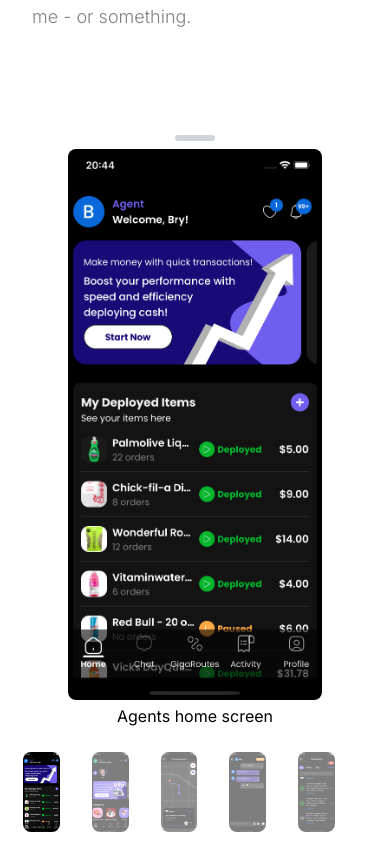
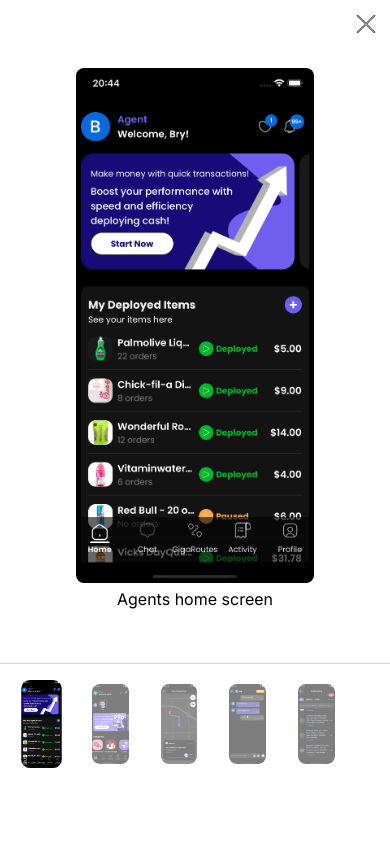
Before and after one commit to VictorYuriTC/VictorCamargoPortfolio, a Next.js app: page / in a window 390 px wide. Both pictures are taken after a click on the button 65 px from the left and 2412 px from the top of the page. Shown: the part 1990-2834 px from the top of the page. Built offline with nearby package versions, Linux system fonts and the light colour scheme.

Commit message:
feat: improve responsiveness on `ExperiencePhotosCarouselModal`

```diff
--- a/src/components/pages/home/ExperienceSection/ExperienceCard/AllExperiencesSkillTagsRow/AllExperienceSkillTagsRow.tsx
+++ b/src/components/pages/home/ExperienceSection/ExperienceCard/AllExperiencesSkillTagsRow/AllExperienceSkillTagsRow.tsx
@@ -1,6 +1,6 @@
 import { VictorExperienceType } from "../ExperienceCard";
 import ExperienceSkillTag from "../ExperienceSkillTag";
-import { useCallback, useEffect, useRef, useState } from "react";
+import { useCallback, useRef } from "react";
 import ChevronButton from "./ChevronButton";
 
 interface IAllExperienceSkillTagsRow {
--- a/src/components/pages/home/ExperienceSection/ExperienceCard/ExperiencePhotosCarouselModal.tsx
+++ b/src/components/pages/home/ExperienceSection/ExperienceCard/ExperiencePhotosCarouselModal.tsx
@@ -77,16 +77,13 @@
     <button
       onClick={handleOnClickBackdrop}
       className="flex items-end justify-center lg:items-center fixed top-0 right-20 bottom-0 left-0 w-screen h-screen z-50 bg-opacity-50 bg-white dark:bg-opacity-50 dark:bg-black">
-      <button
-        onClick={handleOnClickModalContent}
-        className="flex flex-col p-5 pt-2 lg:pt-5 relative rounded-lg w-[100%] h-[85%] lg:w-[70%] lg:h-[98%] bg-white dark:bg-black">
-        <div className="mb-2 flex flex-row justify-center lg:hidden w-full">
-          <div className="h-[6px] w-10 rounded-full bg-gray-300 dark:bg-gray-800" />
-        </div>
-
+      <div className="flex flex-col p-5 relative rounded-lg w-[100%] h-[100%] lg:h-[100%] bg-white dark:bg-gray-950">
+        {props.focusedPhoto.photo.src && (
+          <div className="flex flex-col items-center justify-center w-full rounded-lg h-[80%] lg:h-[90%]">
+            <div className="h-[80%] rounded-lg">
               <button
                 onClick={handleOnClickClose}
-          className="hidden lg:block absolute top-3 right-3 opacity-80 transition-transform duration-500 hover:scale-[1.35] hover:opacity-100">
+                className="block absolute top-3 right-3 opacity-80 transition-transform duration-500 hover:scale-[1.35] hover:opacity-100">
                 <CloseSVG
                   width={24}
                   height={24}
@@ -97,9 +94,6 @@
                 />
               </button>
 
-        {props.focusedPhoto.photo.src && (
-          <div className="flex flex-col items-center w-full rounded-lg h-full">
-            <div className="h-[80%] rounded-lg">
               <Image
                 src={props.focusedPhoto.photo.src}
                 alt={props.focusedPhoto.photo.alt}
@@ -113,14 +107,16 @@
             </div>
 
             <div className="py-1">
-              <span className="text-black dark:text-white">
+              <span className="text-black dark:text-gray-400">
                 {props.focusedPhoto.title}
               </span>
             </div>
           </div>
         )}
 
-        <div className="flex flex-row items-center justify-center absolute right-0 bottom-3 left-0 w-full bg-transparent">
+        <button
+          onClick={handleOnClickModalContent}
+          className="flex flex-row items-center justify-center absolute right-0 bottom-0 left-0 pt-5 pb-20 lg:pb-5 bg-transparent border-t bg-white border-gray-300 dark:border-gray-800 dark:bg-black">
           {props.allCarouselPhotos.map((carouselPhoto) => (
             <ExperiencePhotosCarouselModalCard
               key={`src:${carouselPhoto.photo.src}-title:${carouselPhoto.title}`}
@@ -129,8 +125,8 @@
               setFocusedPhoto={props.setFocusedPhoto}
             />
           ))}
+        </button>
       </div>
-      </button>
     </button>
   );
 }
--- a/src/components/pages/home/ExperienceSection/ExperienceCard/ExperiencePhotosCarouselModalCard.tsx
+++ b/src/components/pages/home/ExperienceSection/ExperienceCard/ExperiencePhotosCarouselModalCard.tsx
@@ -1,5 +1,5 @@
 import Image from "next/image";
-import { Dispatch, SetStateAction, useCallback } from "react";
+import { Dispatch, MouseEvent, SetStateAction, useCallback } from "react";
 import { IExperiencePhotoData } from "./ExperiencePhoto";
 
 interface IExperiencePhotosCarouselModalCard {
@@ -23,8 +23,8 @@
   return (
     <button
       onClick={handleOnClickCarouselCard}
-      className={`flex flex-row justify-center items-center transition-opacity duration-700 h-[80px] mr-8 ${
-        isCurrentFocusedPhoto ? "opacity-100" : "opacity-50"
+      className={`flex flex-row justify-center items-center transition duration-700 h-[80px] mr-8 bg-white dark:bg-black ${
+        isCurrentFocusedPhoto ? "opacity-100 scale-110" : "opacity-50 scale-100"
       }`}>
       <Image
         src={carouselPhoto.photo.src}
```
Lines whose indentation alone changed are shown as unchanged.
